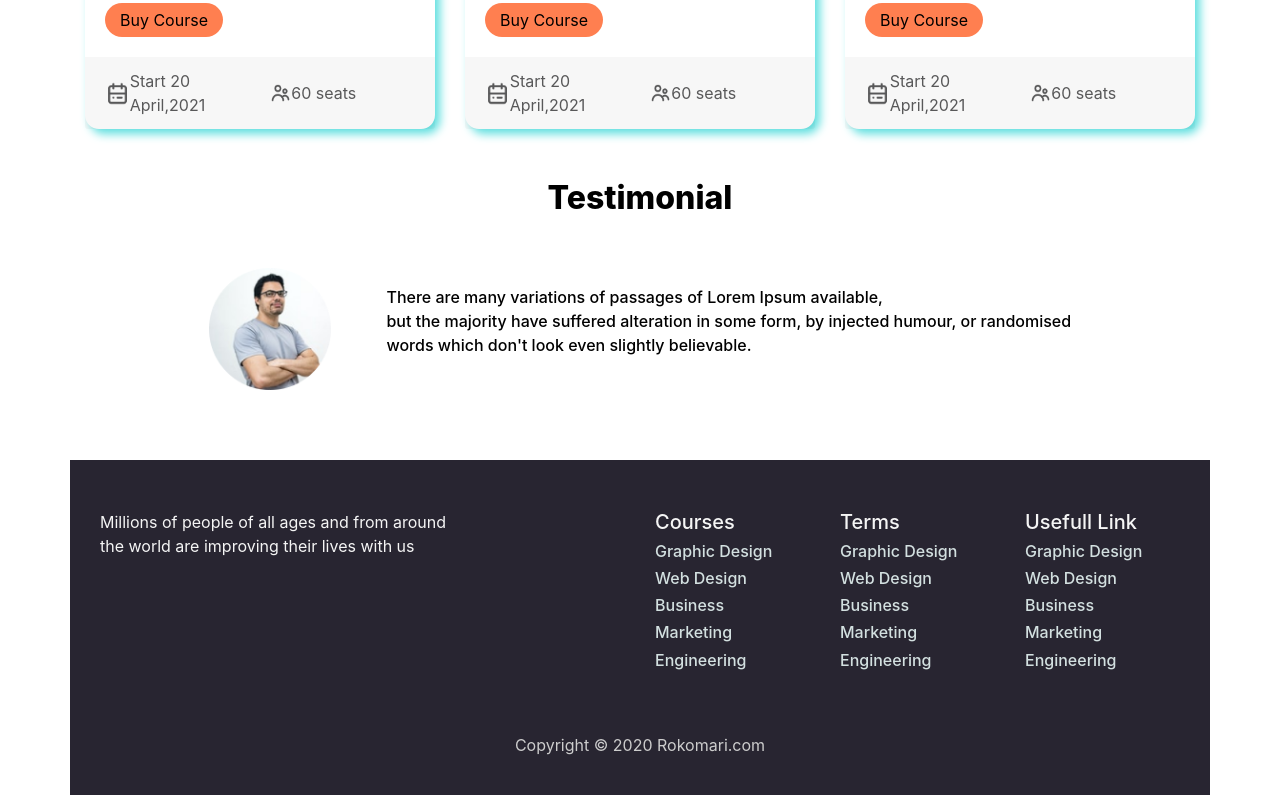
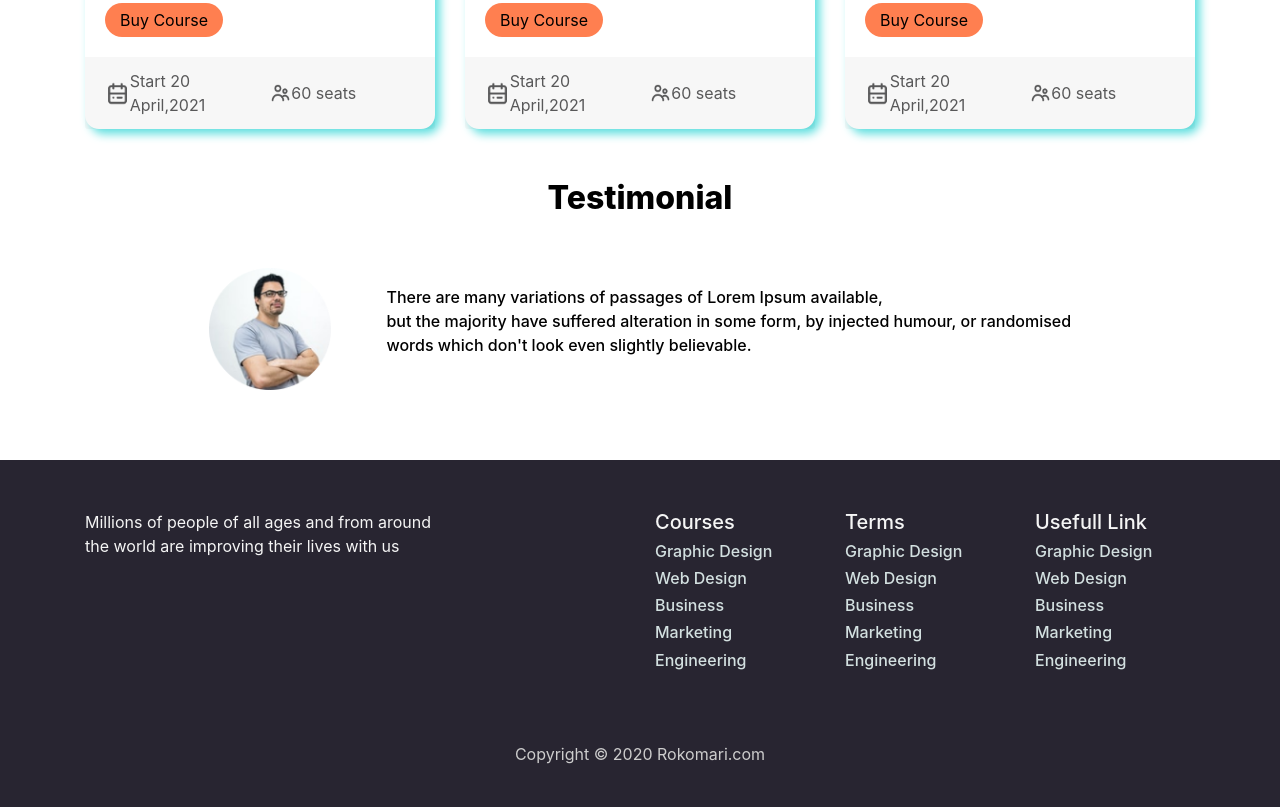
Before and after one commit to Israfil-curious/e-school, a plain HTML site: page index.html in a window 1280 px wide. Shown: the part 1278-2085 px from the top of the page. Drawn offline with nearby package versions, Linux system fonts and the light colour scheme.

Commit message:
all is done

```diff
--- a/index.html
+++ b/index.html
@@ -186,7 +186,7 @@
             </p>
         </div>
     </div>
-    <div class=" container footer-bg">
+    <div class="footer-bg">
         <div class="container page-footer">
             <div class="row">
                 <div class="col-md-6">
```
